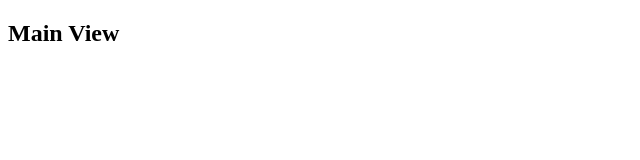
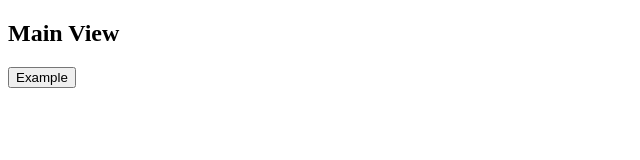
Before and after one commit to jvondoom/notes-app, a plain HTML site: page index.html in a window 1280 px wide. Shown: the whole page, without its empty margins (0-640 px from the left). Drawn offline with Linux system fonts and the light colour scheme.

Commit message:
Update loadView to add buttons to DOM

```diff
--- a/index.html
+++ b/index.html
@@ -14,28 +14,46 @@
         main: {
           title: 'Main View',
           cssClass: ['main'],
-          buttons: {
-            label: 'Example',
-            cssClass: ['button'],
-            actionText: 'Example'
-          }
+          buttons: [
+            {
+              label: 'Example',
+              cssClass: ['button'],
+              actionText: 'Example'
+            }
+          ]
         }
       };
+    };
+
+    const addButtons = (buttons, section) => {
+      buttons.forEach( element => {
+        let button = document.createElement('button');
+        button.innerHTML = element.label;
+
+        section.appendChild(button);
+      });
+
     };
 
     const loadView = view => {
       const mainSection = document.getElementById('main');
       const app = new App();
+      const appView = app.views[view];
+      const title = document.createElement('h1');
+      const buttonWrapper = document.createElement('div');
 
       mainSection.innerHTML = '';
       mainSection.classList = '';
 
-      const title = document.createElement('h1');
-      title.innerText = app.views[view].title;
+      appView.cssClass.forEach( css => mainSection.classList.add(css) );
 
+      title.innerText = appView.title;
       mainSection.appendChild(title);
-      app.views[view].cssClass.forEach( css => mainSection.classList.add(css) );
-    }
+
+      buttonWrapper.classList.add('button-wrapper');
+      mainSection.appendChild(buttonWrapper);
+      appView.buttons && addButtons(appView.buttons, buttonWrapper);
+    };
 
     loadView('main');
   </script>
```
